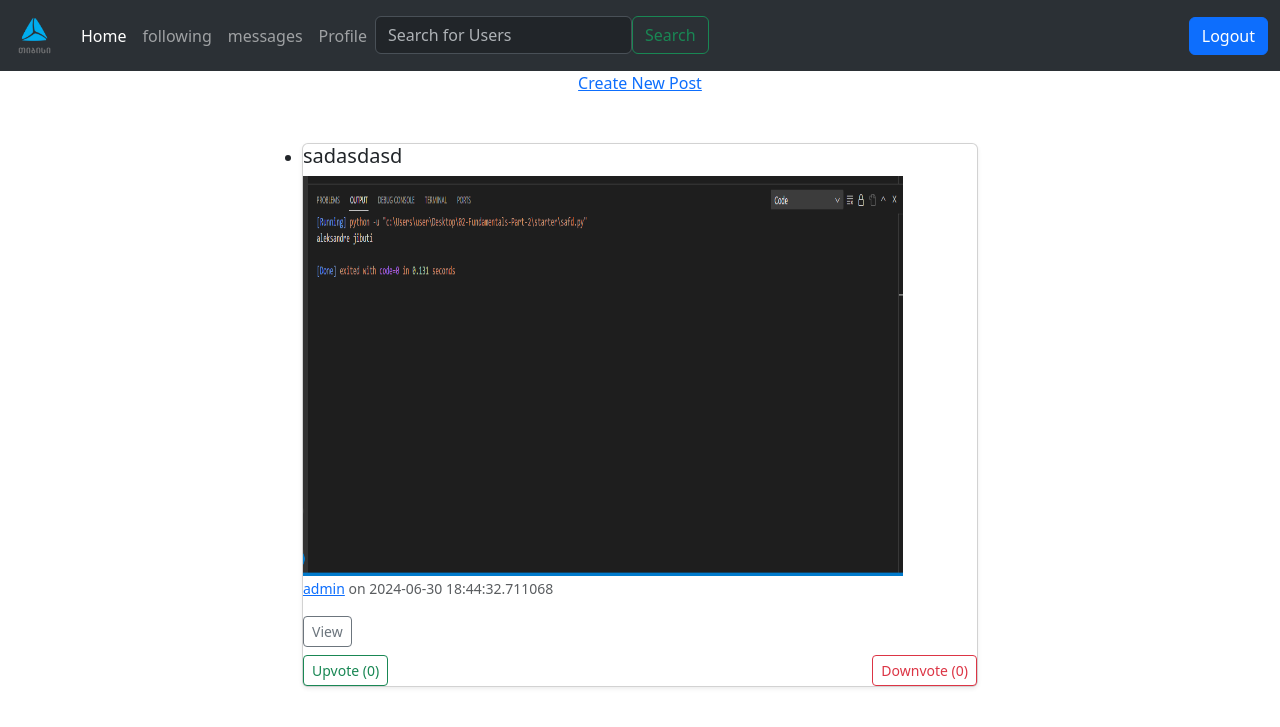
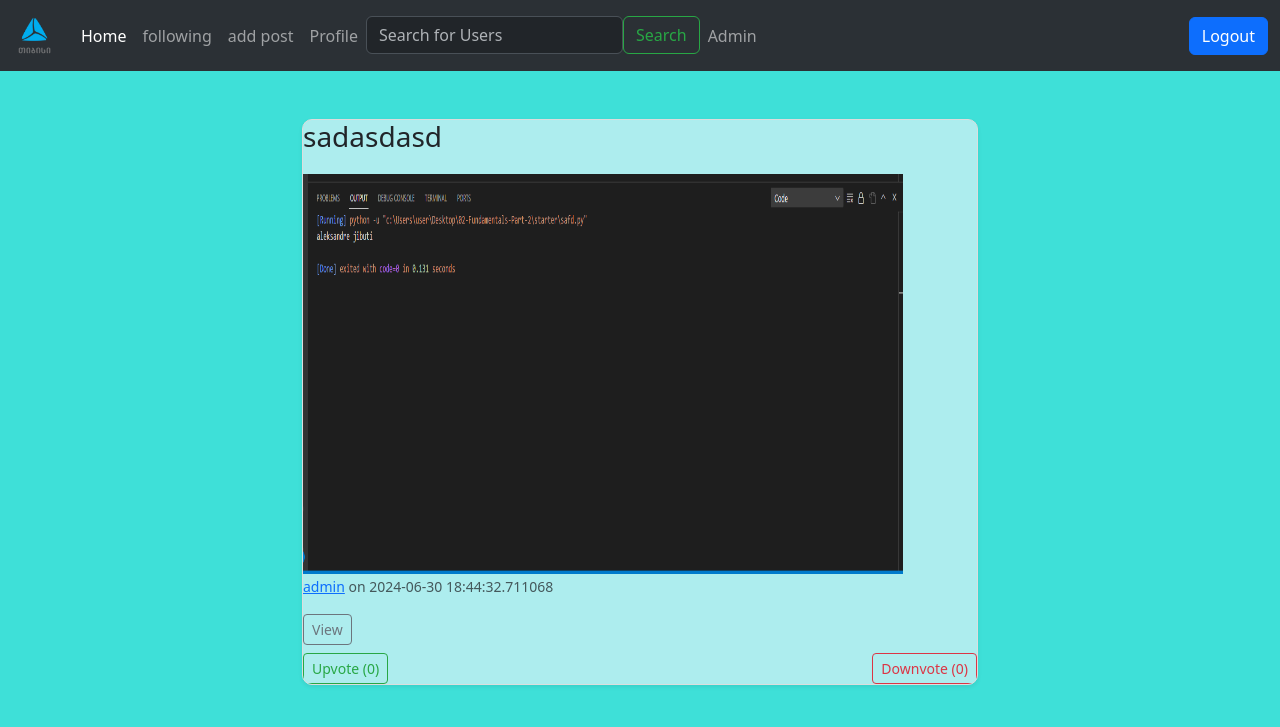
Before and after one commit to aleksandre32/ephemeral-connect, a Flask app: page /home in a window 1280 px wide. Shown: the top 727 px of the page. Run offline with Flask 3, Linux system fonts and the light colour scheme; a user stored in the database is signed in; some libraries are stand-ins or nearby versions.

Commit message:
corect imports

```diff
--- a/routes.py
+++ b/routes.py
@@ -251,3 +251,47 @@
     db.session.delete(post)
     db.session.commit()
     return redirect(url_for('profile', username=post.user.user_name))
+
+
+
+
+
+@app.route('/admin')
+@login_required
+def admin():
+    if current_user.role != 'admin':
+        flash('You do not have access to this page.', 'danger')
+        return redirect(url_for('index'))
+    users = User.query.all()
+    posts = Post.query.order_by(Post.created_at.desc()).all()
+    return render_template('admin.html', users=users, posts=posts)
+
+
+@app.route('/delete_user/<int:user_id>', methods=['POST'])
+@login_required
+def delete_user(user_id):
+    if current_user.role != 'admin':
+        flash('You do not have access to this action.', 'danger')
+        return redirect(url_for('index'))
+    user = User.query.get_or_404(user_id)
+    if user.role == 'admin':
+        flash('You cannot delete another admin.', 'danger')
+        return redirect(url_for('admin'))
+    db.session.delete(user)
+    db.session.commit()
+    flash('The user has been deleted.', 'success')
+    return redirect(url_for('admin'))
+
+
+
+
+@app.route('/delete_post_admin/<int:post_id>', methods=['POST'])
+@login_required
+def delete_post_admin(post_id):
+    if current_user.role != 'admin':
+        flash('You do not have access to this action.', 'danger')
+        return redirect(url_for('index'))
+    post = Post.query.get_or_404(post_id)
+    db.session.delete(post)
+    db.session.commit()
+    return redirect(url_for('admin'))
--- a/static/style.css
+++ b/static/style.css
@@ -1,8 +1,7 @@
 body {
-    padding-top: 56px;
-    background-color: #6c757d;
+
+    background-color: #3ee0d8;
 }
-
 
 
 
@@ -71,3 +70,8 @@
     background-color: #dc3545;
     border-color: #dc3545;
 }
+
+
+#pst {
+    background-color: #adedee;
+}
--- a/templates/home.html
+++ b/templates/home.html
@@ -1,14 +1,14 @@
 {% extends "layout.html" %}
 
 {% block content %}
-<style>.body{
+<style>
+.body{
     background-color: gray;
-}</style>
+}
+</style>
 
 
-<div class ="d-flex justify-content-center">
-<a href="{{ url_for('create_post') }}">Create New Post</a>
-</div>
+
 
 <div class="container mt-5">
     <div class="d-flex justify-content-center ">
@@ -16,7 +16,7 @@
     <ul>
         {% for post in posts %}
         <div class="col-lg-20">
-            <div class="card mb-4 shadow-sm">
+            <div class="card mb-4 shadow-sm" id="pst">
           <li>
             <h5 class="card-title">{{ post.text }}</h5>
               {% if post.file_path %}
--- a/templates/layout.html
+++ b/templates/layout.html
@@ -4,9 +4,8 @@
     <meta charset="UTF-8">
     <meta name="viewport" content="width=device-width, initial-scale=1.0">
     <title>EC</title>
-    <link rel="stylesheet" href="{{ url_for('static', filename='css/style.css') }}">
     <link href="https://cdn.jsdelivr.net/npm/bootstrap@5.3.3/dist/css/bootstrap.min.css" rel="stylesheet" integrity="sha384-QWTKZyjpPEjISv5WaRU9OFeRpok6YctnYmDr5pNlyT2bRjXh0JMhjY6hW+ALEwIH" crossorigin="anonymous">
-
+    <link rel="stylesheet" href="{{ url_for('static', filename='style.css') }}">
 <style>
     .col{
         border: solid;
@@ -40,7 +39,7 @@
                 {% endif %}
               </li>
               <li class="nav-item">
-                <a class="nav-link" href="#">messages</a>
+                <a class="nav-link" href="/post">add post</a>
               </li>
               {% if current_user.is_authenticated %}
               <li class="nav-item">
@@ -54,7 +53,14 @@
                </form>
                   </form>
               </li>
+              {% if  current_user.role == 'admin' %}
+              <li class="nav-item>">
+                  <a class="nav-link {% if request.endpoint == 'admin' %}active{% endif %}" href="{{ url_for('admin') }}">Admin</a>
+              </li>
+              {% endif %}
             </ul>
+
+
             <form class="d-flex" role="search">
                  <a class ="btn btn-primary" href="/logout" type = "submit">Logout </a>
                 {% else %}
```
Also changed, not shown: models.py (+21 -0 lines), templates/admin.html (added, +68 -0 lines), instance/mydatabase.db, templates/messages.html (deleted).
